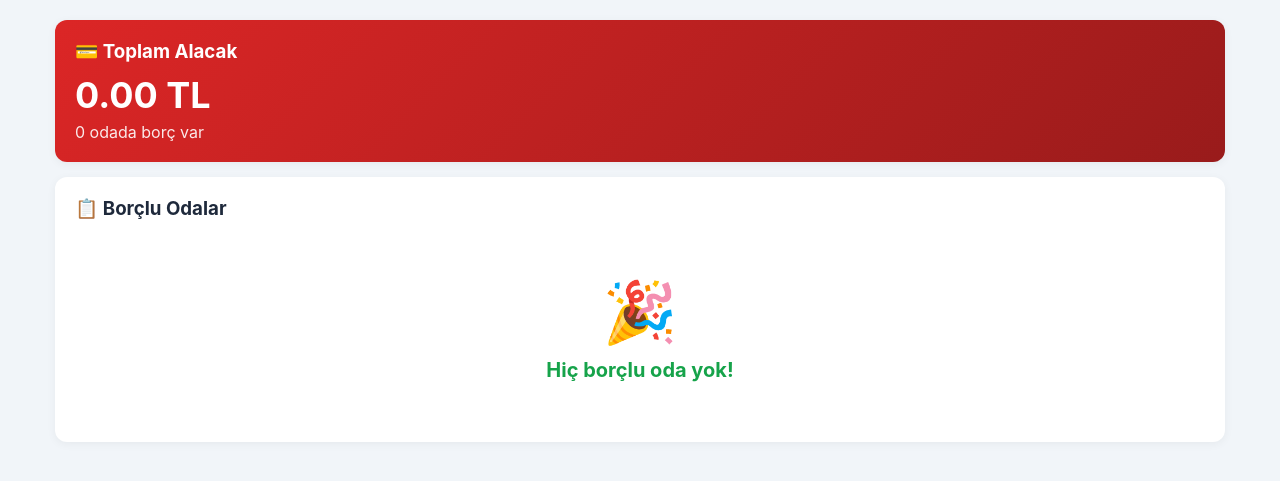
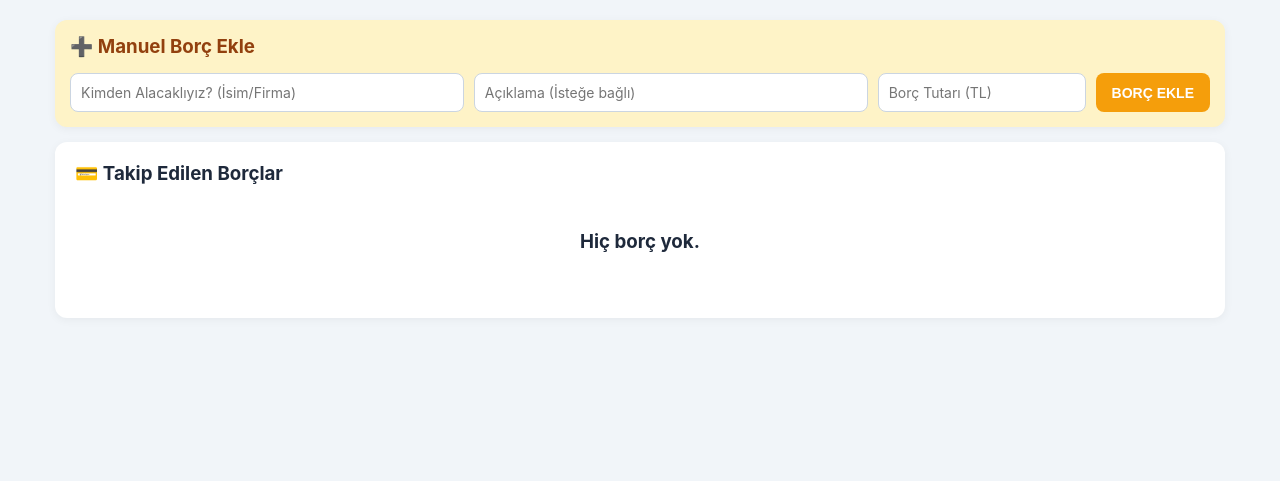
Before and after one commit to Kadirsh299/acar-kasa-takip, a Flask app: template templates/borclular.html in a window 1280 px wide. Shown: the part 53-534 px from the top of the page. Run offline with Flask 3, Linux system fonts and the light colour scheme; the template is opened without the code that fills it, so the values that code supplies are empty; parts of the project's set-up code (start-up, migrations or seed data) failed here and were passed over.

Commit message:
Update borclular.html

```diff
--- a/templates/borclular.html
+++ b/templates/borclular.html
@@ -1,6 +1,58 @@
 {% extends "base.html" %}{% block icerik %}
-<div class="kart" style="background:linear-gradient(135deg,#dc2626,#991b1b);color:white"><h3 style="color:white;margin:0">💳 Toplam Alacak</h3><div style="font-size:36px;font-weight:bold;margin-top:10px">{{ "%.2f"|format(toplam_borc) }} TL</div><div style="opacity:.9;margin-top:5px">{{ borclular|length }} odada borç var</div></div>
-<div class="kart"><h3>📋 Borçlu Odalar</h3>{% if borclular %}<div style="overflow-x:auto"><table><tr><th>Oda</th><th>Müşteri</th><th>Toplam</th><th>Ödenen</th><th>Kalan Borç</th><th>Not</th><th>İşlem</th></tr>{% for k in borclular %}<tr><td><b style="font-size:16px">{{ k.oda_no }}</b></td><td>{{ k.musteri_adi or "-" }}</td><td>{{ "%.2f"|format(k.toplam_tutar) }} TL</td><td style="color:#16a34a">{{ "%.2f"|format(k.odenen) }} TL</td><td><b style="color:#dc2626;font-size:16px">{{ "%.2f"|format(k.kalan) }} TL</b></td><td style="font-size:12px;color:#64748b">{{ k.notlar or "-" }}</td><td><button class="btn btn-yesil" style="padding:6px 12px;font-size:12px" onclick="odemeAc({{ k.id }}, '{{ k.oda_no }}', {{ k.kalan }})">💰 Ödeme Al</button> <a href="{{ url_for('odeme_gecmisi', kid=k.id) }}" class="btn btn-mavi" style="padding:6px 12px;font-size:12px">📜 Geçmiş</a></td></tr>{% endfor %}</table></div>{% else %}<div style="text-align:center;padding:40px;color:#16a34a"><div style="font-size:60px">🎉</div><div style="font-size:20px;font-weight:bold;margin-top:10px">Hiç borçlu oda yok!</div></div>{% endif %}</div>
-<div id="odemeModal" style="display:none;position:fixed;top:0;left:0;width:100%;height:100%;background:rgba(0,0,0,.6);z-index:999;align-items:center;justify-content:center;padding:20px"><div class="kart" style="max-width:420px;width:100%;margin:0"><h3>💰 Ödeme Al</h3><p>Oda: <b id="odemeOda"></b> — Kalan Borç: <b id="odemeKalan" style="color:#dc2626"></b> TL</p><form method="post" id="odemeForm"><input name="tutar" placeholder="Alınan tutar (TL)" required type="number" step="0.01" style="width:100%;margin:10px 0"><select name="tip" required style="width:100%;margin:5px 0"><option>Nakit</option><option>Kredi Kartı</option><option>Havale</option><option>ETS</option><option>Tatilbudur</option><option>Joly</option><option>Otelfiyat</option><option>USD</option><option>EUR</option></select><input name="aciklama" placeholder="Açıklama (opsiyonel)" style="width:100%;margin:5px 0"><div style="display:flex;gap:10px;margin-top:15px"><button type="submit" class="btn btn-yesil" style="flex:1">✅ ONAYLA</button><button type="button" class="btn btn-gri" style="flex:1" onclick="document.getElementById('odemeModal').style.display='none'">İPTAL</button></div></form></div></div>
-<script>function odemeAc(id, oda, kalan){document.getElementById('odemeOda').textContent = oda;document.getElementById('odemeKalan').textContent = kalan.toFixed(2);document.getElementById('odemeForm').action = "/odeme_al/" + id;document.getElementById('odemeModal').style.display = 'flex';document.querySelector('#odemeForm input[name="tutar"]').value = kalan.toFixed(2);}</script>
+<div class="kart" style="background:#fef3c7; padding:15px;">
+    <h3 style="margin-top:0; color:#92400e;">➕ Manuel Borç Ekle</h3>
+    <form method="post" class="form-row">
+        <input name="isim" placeholder="Kimden Alacaklıyız? (İsim/Firma)" required style="flex:2">
+        <input name="aciklama" placeholder="Açıklama (İsteğe bağlı)" style="flex:2">
+        <input name="toplam_borc" placeholder="Borç Tutarı (TL)" required type="number" step="0.01">
+        <button class="btn btn-turuncu" type="submit">BORÇ EKLE</button>
+    </form>
+</div>
+
+<div class="kart">
+<h3>💳 Takip Edilen Borçlar</h3>
+{% if borclular %}
+<div style="overflow-x:auto"><table>
+<tr><th>Tarih</th><th>İsim</th><th>Açıklama</th><th>Toplam</th><th>Ödenen</th><th>Kalan</th><th>İşlem</th></tr>
+{% for b in borclular %}
+<tr>
+<td>{{ b.tarih.strftime("%d.%m.%Y") }}</td>
+<td><b>{{ b.isim }}</b></td>
+<td>{{ b.aciklama or "-" }}</td>
+<td>{{ "%.2f"|format(b.toplam_borc) }} TL</td>
+<td style="color:#16a34a;">{{ "%.2f"|format(b.odenen) }} TL</td>
+<td><b style="color:#dc2626; font-size:16px;">{{ "%.2f"|format(b.kalan) }} TL</b></td>
+<td>
+    <button class="btn btn-yesil" style="padding:5px 8px;font-size:11px" onclick="odemeAc({{ b.id }}, '{{ b.isim }}', {{ b.kalan }})">Ödeme Al</button>
+    <a href="{{ url_for('borc_sil', id=b.id) }}" class="btn btn-kirmizi" style="padding:5px 8px;font-size:11px" onclick="return confirm('Borç tamamen silinsin mi?')">Sil</a>
+</td>
+</tr>
+{% endfor %}
+</table></div>
+{% else %}
+<div style="text-align:center; padding:30px; color:#16a34a;"><h3>Hiç borç yok.</h3></div>
+{% endif %}
+</div>
+
+<div id="odemeModal" style="display:none;position:fixed;top:0;left:0;width:100%;height:100%;background:rgba(0,0,0,.6);z-index:999;align-items:center;justify-content:center;padding:20px">
+<div class="kart" style="max-width:400px;width:100%;margin:0">
+<h3>💰 Ödeme Al</h3>
+<p>Borçlu: <b id="odemeIsim"></b> - Kalan: <b id="odemeKalan" style="color:#dc2626"></b> TL</p>
+<form method="post" id="odemeForm">
+<input name="tutar" placeholder="Alınan Tutar (TL)" required type="number" step="0.01" style="width:100%;margin:10px 0">
+<div style="display:flex;gap:10px;margin-top:15px">
+<button type="submit" class="btn btn-yesil" style="flex:1">ONAYLA</button>
+<button type="button" class="btn btn-gri" style="flex:1" onclick="document.getElementById('odemeModal').style.display='none'">İPTAL</button>
+</div>
+</form>
+</div></div>
+<script>
+function odemeAc(id, isim, kalan){
+    document.getElementById('odemeIsim').textContent = isim;
+    document.getElementById('odemeKalan').textContent = kalan.toFixed(2);
+    document.getElementById('odemeForm').action = "/borc_ode/" + id;
+    document.getElementById('odemeModal').style.display = 'flex';
+    document.querySelector('#odemeForm input[name="tutar"]').value = kalan.toFixed(2);
+}
+</script>
 {% endblock %}
```
